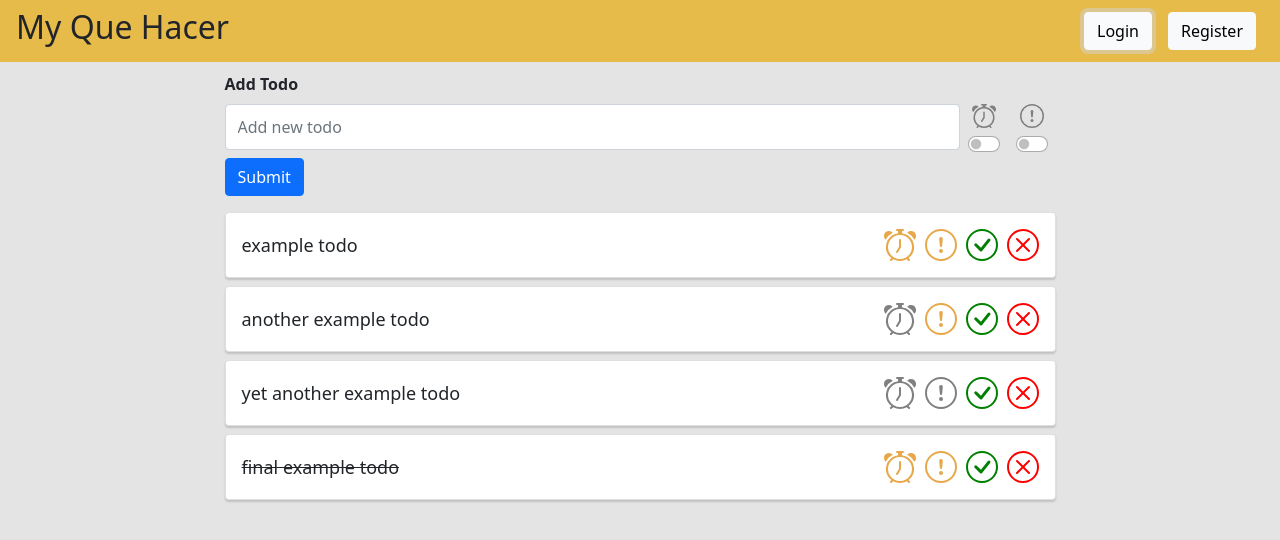
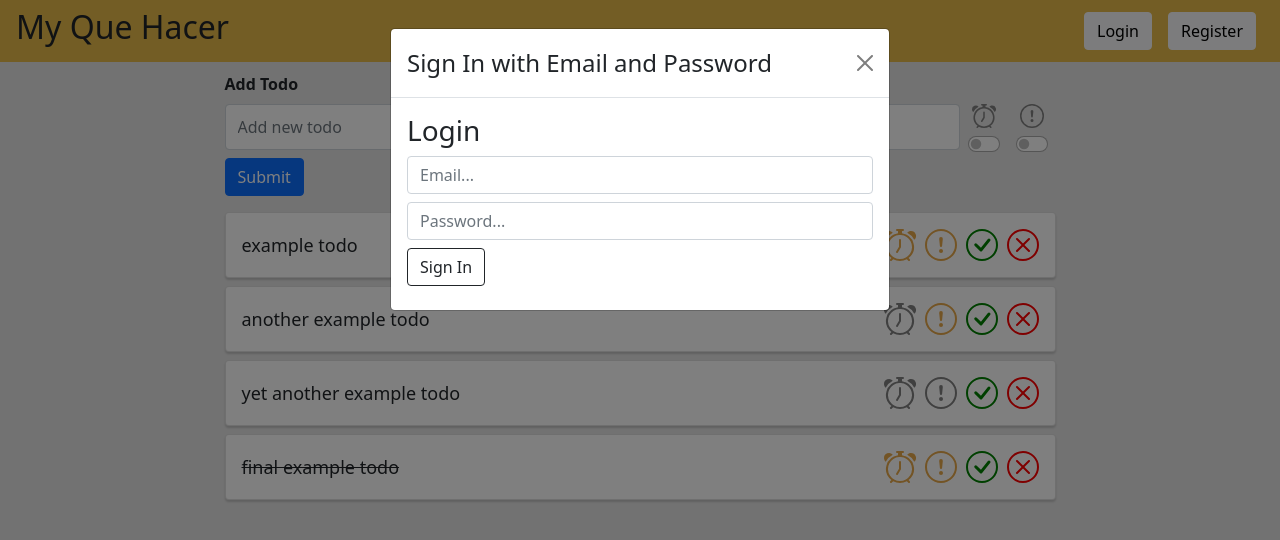
Before and after one commit to reneey30/my-que-hacer-frontend, a React (Create React App) app: page / in a window 1280 px wide. Both pictures are taken after a click on the button "Login". Shown: the top 540 px of the page. Built offline with nearby package versions, Linux system fonts and the light colour scheme.

Commit message:
add logic to login and register

```diff
--- a/src/components/Nav.js
+++ b/src/components/Nav.js
@@ -1,29 +1,35 @@
-import { useState} from 'react';
-import 'bootstrap/dist/css/bootstrap.min.css';
+import { useState } from "react";
+import { Modal } from "react-bootstrap";
+import "bootstrap/dist/css/bootstrap.min.css";
 
 function Nav({ userId, setUserId, username, setUsername }) {
   const [showRegister, setShowRegister] = useState(false);
   const [showLogin, setShowLogin] = useState(false);
 
-  const logout =  () => {
+  const [registerEmail, setRegisterEmail] = useState("");
+  const [registerPassword, setRegisterPassword] = useState("");
+  const [loginEmail, setLoginEmail] = useState("");
+  const [loginPassword, setLoginPassword] = useState("");
+
+  const logout = () => {
     setUserId = null;
   };
   const register = () => {
     // use fetch to submit form details to our api signup route
-  }
+  };
   const login = () => {
     // use fetch to submit form details to our api signin route
-  }
+  };
 
   const registerHandler = (e) => {
     e.preventDefault();
     register();
-  }
+  };
 
   const loginHandler = (e) => {
     e.preventDefault();
     login();
-  }
+  };
 
   const handleCloseR = () => setShowRegister(false);
   const handleShowR = () => setShowRegister(true);
@@ -56,10 +62,94 @@ function Nav({ userId, setUserId, username, setUsername }) {
               </div>
             )}
           </div>
+
+          {/* Register modal */}
+
+          {/* <Button variant="primary" onClick={handleShowR}>
+              Register
+            </Button> */}
+
+          <Modal show={showRegister} onHide={handleCloseR}>
+            <Modal.Header closeButton>
+              <Modal.Title>Register with Email and Password</Modal.Title>
+            </Modal.Header>
+            <Modal.Body>
+              <form onSubmit={registerHandler}>
+                <h3> Register User </h3>
+                <input
+                  type="email"
+                  placeholder="Email..."
+                  className="form-control mb-2"
+                  onChange={(event) => {
+                    setRegisterEmail(event.target.value);
+                  }}
+                />
+                <input
+                  type="password"
+                  placeholder="Password..."
+                  className="form-control mb-2"
+                  onChange={(event) => {
+                    setRegisterPassword(event.target.value);
+                  }}
+                />
+                <button type="submit" className="btn btn-outline-dark mb-2">
+                  Create User
+                </button>
+
+                {/* <button type="submit"> Create User 2</button> */}
+              </form>
+            </Modal.Body>
+          </Modal>
+
+          {/* login modal*/}
+
+          {/* <Button variant="primary" onClick={handleShowL}>
+              Sign In
+            </Button> */}
+
+          <Modal show={showLogin} onHide={handleCloseL}>
+            <Modal.Header closeButton>
+              <Modal.Title>Sign In with Email and Password</Modal.Title>
+            </Modal.Header>
+            <Modal.Body>
+              <form onSubmit={loginHandler}>
+                <h3> Login </h3>
+                <input
+                  type="email"
+                  placeholder="Email..."
+                  className="form-control mb-2"
+                  onChange={(event) => {
+                    setLoginEmail(event.target.value);
+                  }}
+                />
+                <input
+                  type="password"
+                  placeholder="Password..."
+                  className="form-control mb-2"
+                  onChange={(event) => {
+                    setLoginPassword(event.target.value);
+                  }}
+                />
+                <button type="submit" className="btn btn-outline-dark mb-2">
+                  Sign In
+                </button>
+
+                {/* <button onClick={login}> Login</button> */}
+              </form>
+            </Modal.Body>
+            {/* <Modal.Footer>
+                <Button variant="secondary" onClick={handleCloseL}>
+                  Close
+                </Button>
+                <Button variant="primary" onClick={login}>
+                  Log In
+                </Button>
+              </Modal.Footer> */}
+          </Modal>
         </div>
       </nav>
     </>
-  )
+  );
 }
 
-export default Nav
+export default Nav;
```
Lines whose indentation alone changed are shown as unchanged.
